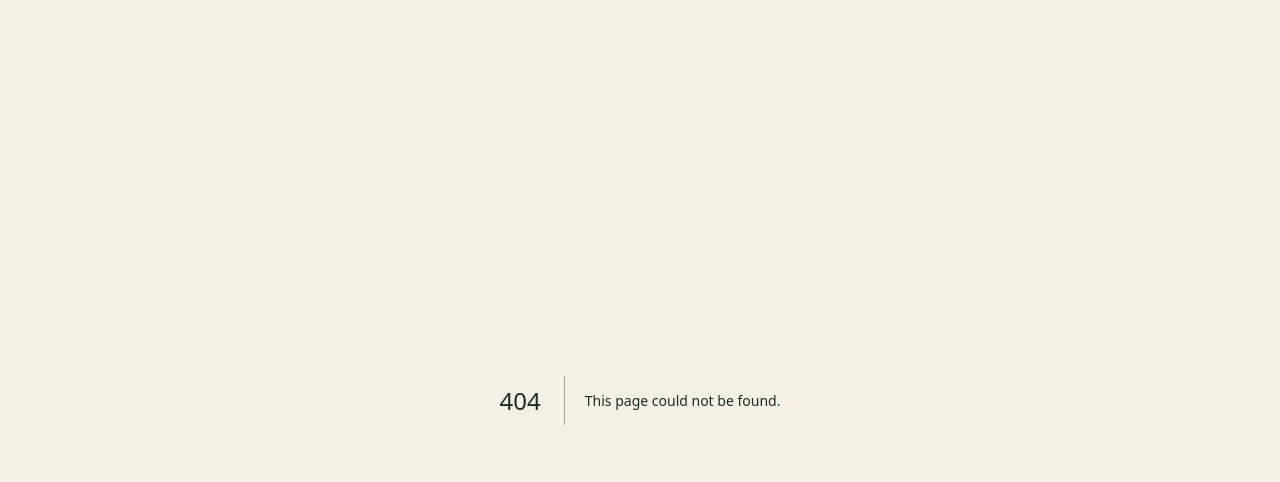
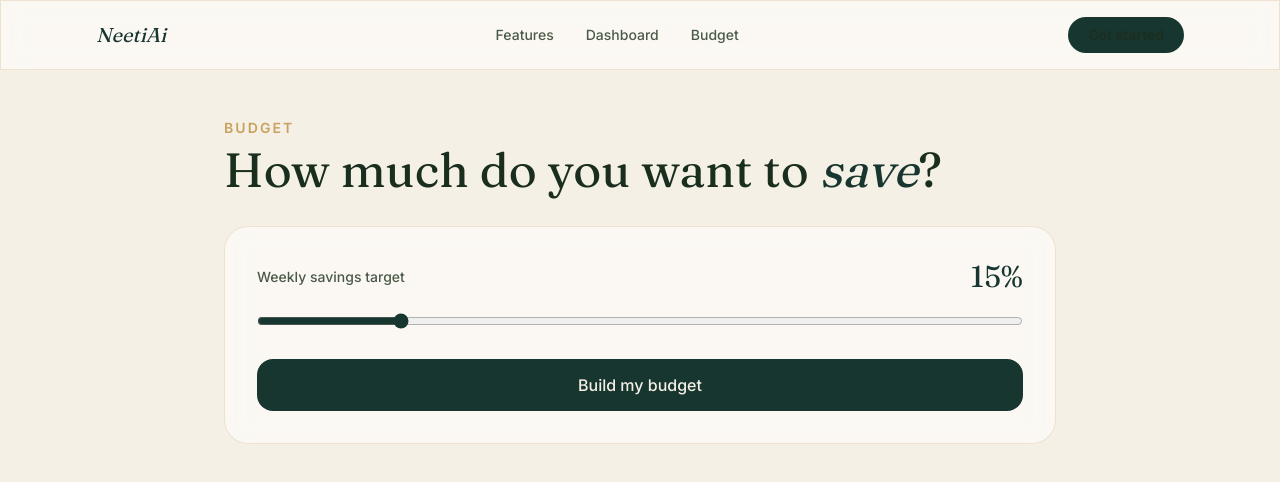
Before and after one commit to Bhoomified/NeetiAi, a Next.js app in the folder frontend/: page /budget in a window 1280 px wide. Before the commit this address had no page. Shown: the top 482 px of the page. Built offline with nearby package versions, Linux system fonts and the light colour scheme.

Commit message:
feat: budget optimizer page — savings target slider, weekly income/target/projected-savings summary cards, per-category allocation bars with cut percentages

```diff
--- /dev/null
+++ b/frontend/app/budget/page.tsx
@@ -0,0 +1,151 @@
+"use client";
+
+import { useState } from "react";
+import Nav from "@/components/Nav";
+
+type Allocation = {
+  category: string;
+  predicted_amount: number;
+  budget_cap: number;
+  cut_percent: number;
+};
+
+type BudgetResult = {
+  weekly_income: number;
+  savings_target: number;
+  projected_savings: number;
+  target_met: boolean;
+  allocations: Allocation[];
+};
+
+const USER_ID = 1;
+
+export default function BudgetPage() {
+  const [savingsPct, setSavingsPct] = useState(15);
+  const [result, setResult] = useState<BudgetResult | null>(null);
+  const [loading, setLoading] = useState(false);
+  const [error, setError] = useState<string | null>(null);
+
+  async function runOptimizer() {
+    setLoading(true);
+    setError(null);
+    try {
+      const res = await fetch("http://localhost:8000/budget/optimize", {
+        method: "POST",
+        headers: { "Content-Type": "application/json" },
+        body: JSON.stringify({ user_id: USER_ID, savings_target_pct: savingsPct / 100 }),
+      });
+      if (!res.ok) {
+        const err = await res.json();
+        setError(err.detail || "Could not build a budget.");
+        setResult(null);
+      } else {
+        setResult(await res.json());
+      }
+    } catch (err) {
+      setError("Could not reach backend — is uvicorn running?");
+    }
+    setLoading(false);
+  }
+
+  return (
+    <main className="min-h-screen bg-base pb-24">
+      <Nav />
+
+      <div className="max-w-4xl mx-auto px-6 sm:px-8 pt-12 space-y-8">
+        <div>
+          <p className="text-sm tracking-[0.15em] uppercase text-gold font-semibold mb-2">Budget</p>
+          <h1 className="font-display text-4xl sm:text-5xl">
+            How much do you want to <span className="italic text-forest">save</span>?
+          </h1>
+        </div>
+
+        {/* Savings target slider */}
+        <div className="glass rounded-3xl p-8">
+          <div className="flex items-center justify-between mb-4">
+            <label className="text-sm font-medium text-ink-soft">Weekly savings target</label>
+            <span className="font-display text-3xl text-forest">{savingsPct}%</span>
+          </div>
+          <input
+            type="range"
+            min={5}
+            max={60}
+            step={5}
+            value={savingsPct}
+            onChange={(e) => setSavingsPct(parseInt(e.target.value))}
+            className="w-full accent-forest"
+          />
+          <button
+            onClick={runOptimizer}
+            disabled={loading}
+            className="mt-6 w-full py-3.5 bg-forest text-base rounded-2xl font-medium
+                       hover:bg-ink transition-colors duration-200 ease-out disabled:opacity-50"
+          >
+            {loading ? "Calculating…" : "Build my budget"}
+          </button>
+        </div>
+
+        {error && (
+          <div className="glass rounded-2xl p-5 border border-rust/30 text-rust text-sm">{error}</div>
+        )}
+
+        {result && (
+          <>
+            {/* Summary */}
+            <div className="grid sm:grid-cols-3 gap-4">
+              <div className="glass-forest rounded-3xl p-6 text-base">
+                <p className="text-xs uppercase tracking-wide text-gold mb-2">Weekly income</p>
+                <p className="font-display text-3xl">₹{result.weekly_income.toLocaleString()}</p>
+              </div>
+              <div className="glass rounded-3xl p-6">
+                <p className="text-xs uppercase tracking-wide text-ink-soft mb-2">Savings target</p>
+                <p className="font-display text-3xl text-forest">₹{result.savings_target.toLocaleString()}</p>
+              </div>
+              <div className={`rounded-3xl p-6 ${result.target_met ? "glass" : "glass border border-rust/30"}`}>
+                <p className="text-xs uppercase tracking-wide text-ink-soft mb-2">Projected savings</p>
+                <p className={`font-display text-3xl ${result.target_met ? "text-forest" : "text-rust"}`}>
+                  ₹{result.projected_savings.toLocaleString()}
+                </p>
+                {!result.target_met && (
+                  <p className="text-xs text-rust mt-1">Target not fully met at current spend</p>
+                )}
+              </div>
+            </div>
+
+            {/* Category allocations */}
+            <div className="space-y-3">
+              <h2 className="font-display text-2xl text-forest">Your budget, by category</h2>
+              {result.allocations
+                .sort((a, b) => b.cut_percent - a.cut_percent)
+                .map((a) => (
+                  <div key={a.category} className="glass rounded-2xl p-5">
+                    <div className="flex items-center justify-between mb-2">
+                      <span className="capitalize font-medium">{a.category}</span>
+                      {a.cut_percent > 0 && (
+                        <span className="text-xs font-semibold px-2.5 py-1 rounded-full bg-rust/10 text-rust border border-rust/25">
+                          −{a.cut_percent.toFixed(0)}%
+                        </span>
+                      )}
+                    </div>
+                    <div className="flex items-center gap-3">
+                      <span className="text-sm text-ink-soft line-through opacity-60">
+                        ₹{a.predicted_amount.toLocaleString()}
+                      </span>
+                      <span className="text-sm">→</span>
+                      <span className="font-mono ink-strong">₹{a.budget_cap.toLocaleString()}</span>
+                    </div>
+                    <div className="mt-3 h-1.5 bg-hairline rounded-full overflow-hidden">
+                      <div
+                        className="h-full bg-forest rounded-full transition-all duration-500 ease-out"
+                        style={{ width: `${(a.budget_cap / a.predicted_amount) * 100}%` }}
+                      />
+                    </div>
+                  </div>
+                ))}
+            </div>
+          </>
+        )}
+      </div>
+    </main>
+  );
+}
--- a/frontend/components/Nav.tsx
+++ b/frontend/components/Nav.tsx
@@ -2,16 +2,20 @@ export default function Nav() {
   return (
     <nav className="sticky top-0 z-50 glass">
       <div className="max-w-6xl mx-auto px-6 sm:px-8 py-4 flex items-center justify-between">
-        <span className="font-display text-xl italic text-forest">NeetiAi</span>
+        <a href="/" className="font-display text-xl italic text-forest">NeetiAi</a>
         <div className="hidden sm:flex items-center gap-8 text-sm font-medium text-ink-soft">
-          <a href="#features" className="hover:text-forest transition-colors duration-200 ease-out">Features</a>
-          <a href="#chat" className="hover:text-forest transition-colors duration-200 ease-out">Chat</a>
-          <a href="#" className="hover:text-forest transition-colors duration-200 ease-out">Dashboard</a>
+          <a href="/#features" className="hover:text-forest transition-colors duration-200 ease-out">Features</a>
+          <a href="/dashboard" className="hover:text-forest transition-colors duration-200 ease-out">Dashboard</a>
+          <a href="/budget" className="hover:text-forest transition-colors duration-200 ease-out">Budget</a>
         </div>
-        <button className="text-sm font-semibold px-5 py-2 rounded-full bg-forest text-base
-                           hover:bg-ink transition-colors duration-200 ease-out">
+
+        <a
+          href="/dashboard"
+          className="text-sm font-semibold px-5 py-2 rounded-full bg-forest
+                     hover:bg-ink transition-colors duration-200 ease-out"
+        >
           Get started
-        </button>
+        </a>
       </div>
     </nav>
   );
```
